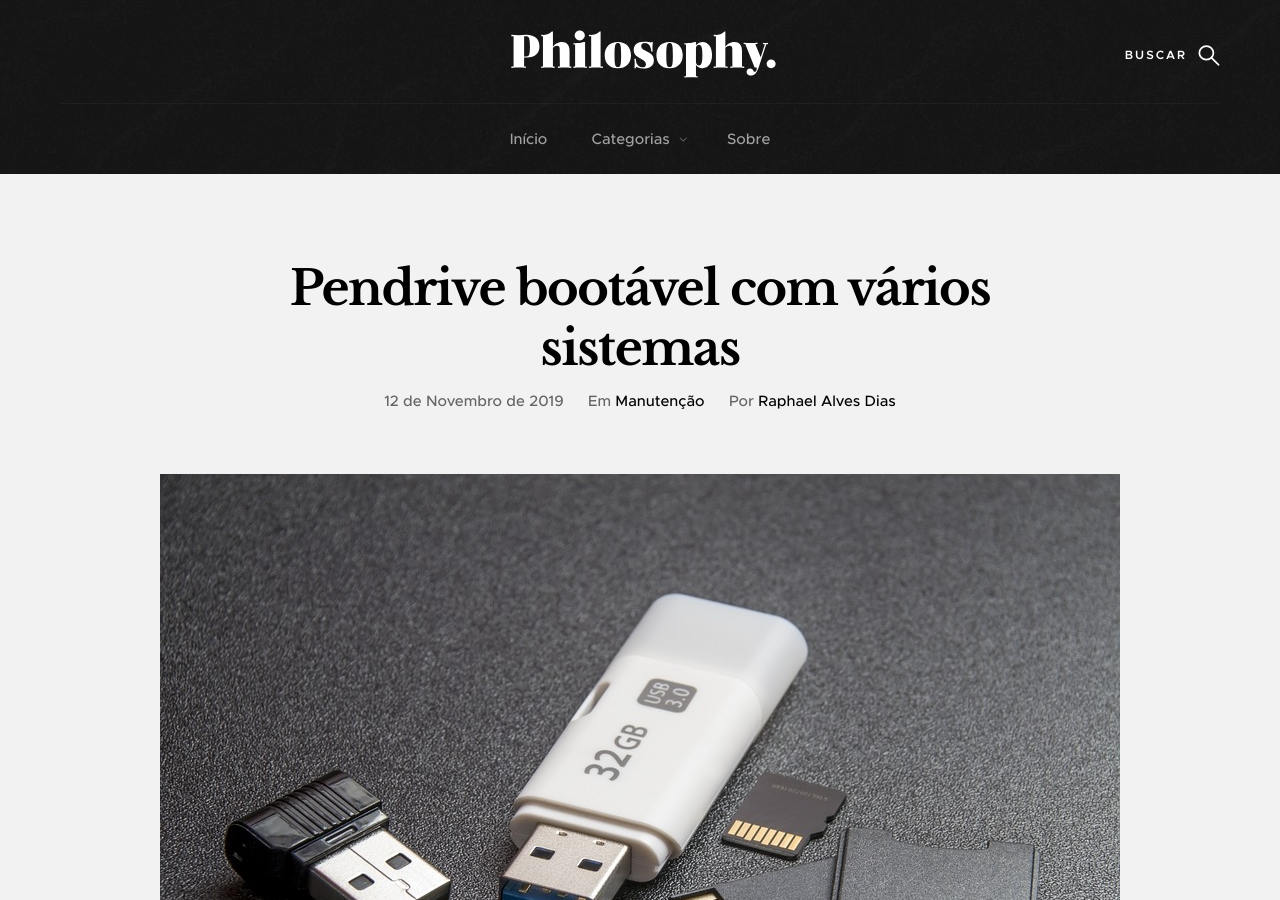
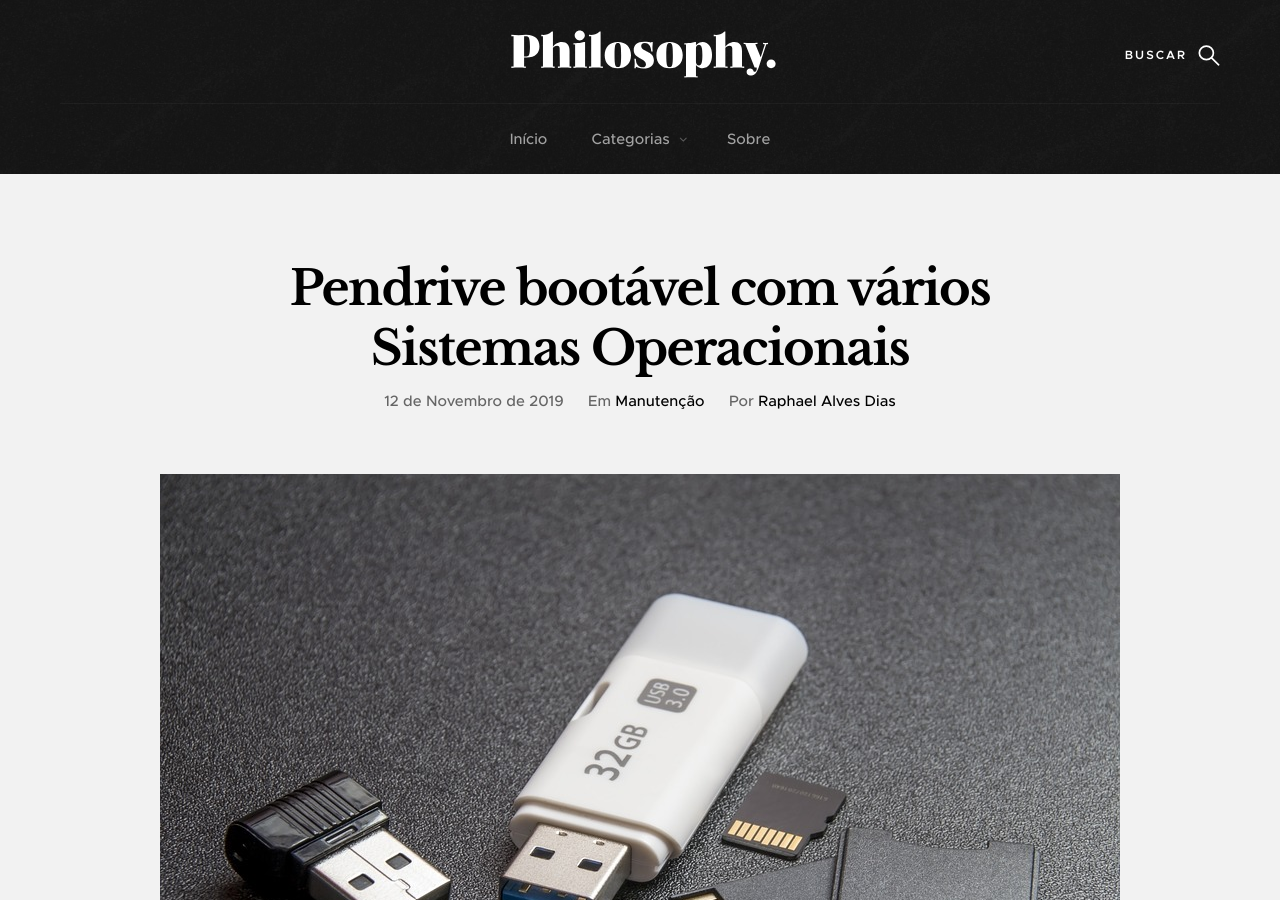
Before and after one commit to ifroariquemes/42, a Jekyll site: the page built from _posts/2019-11-12-pendrive-com-varios-so.md, in a window 1280 px wide and 900 px high. Built offline with Jekyll 4.4.1, drawn with Linux system fonts in a browser that asks for light colours; some of the changed lines change nothing that is shown.

Commit message:
algumas correcoes

```diff
--- a/_posts/2019-11-12-2019-11-08-Pendrive.md
+++ b/_posts/2019-11-12-pendrive-com-varios-so.md
@@ -1,17 +1,16 @@
 ---
 layout: post
-title: "Pendrive bootável com vários sistemas"
+title: "Pendrive bootável com vários Sistemas Operacionais"
 categories: ['Manutenção']
 authors: ['Raphael Alves Dias']
-tags: [Pendrive bootável, Vários ISOS]
-description: 'Como criar um pendrive bootável com vários sistemas operacionais'
+tags: ['Pendrive bootável']
+description: 'Aprenda a criar o seu próprio pendrive com vários sistemas embarcados'
 image: flash-memory-1306886_960_720.jpg
 ---
 
 ### Entendendo um pendrive bootável
 Boa parte dos notebooks atuais não trazem os leitores de CD/DVD. Isso favoreceu o desenvolvimento de aplicativos que permitam criar pendrives de boot para a instalação de algum Sistema Operacional.
 
----
 
 ### Yumi Multiboot
 
@@ -21,7 +20,6 @@ Download: [Yumi Multiboot.](https://www.pendrivelinux.com/yumi-multiboot-usb-cre
 
 Após fazer o download do aplicativo, realize o download do arquivo ISO dos sistemas opeacionais desejados.
 
----
 
 ### Criando um pendrive bootável
 
```
